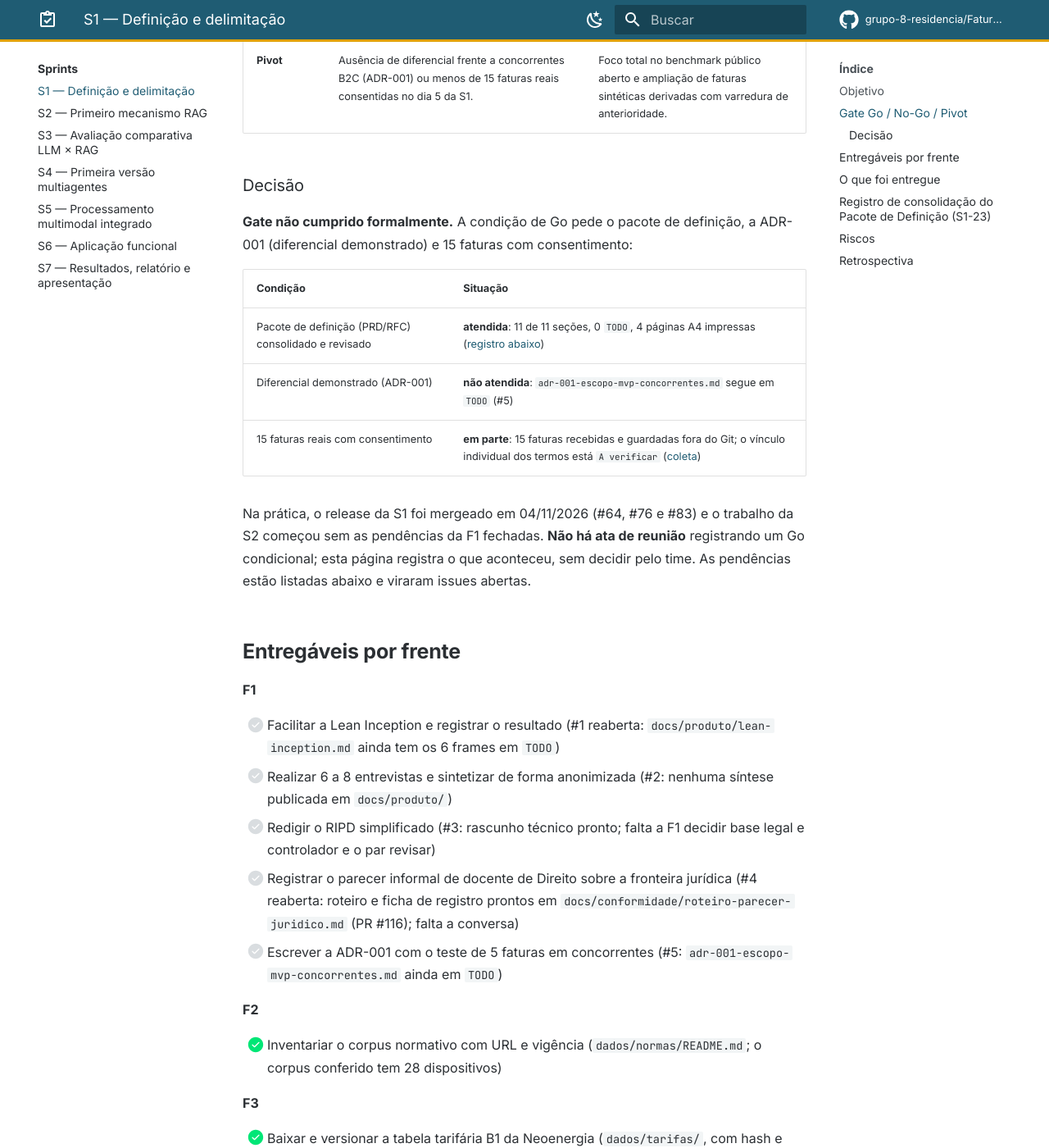
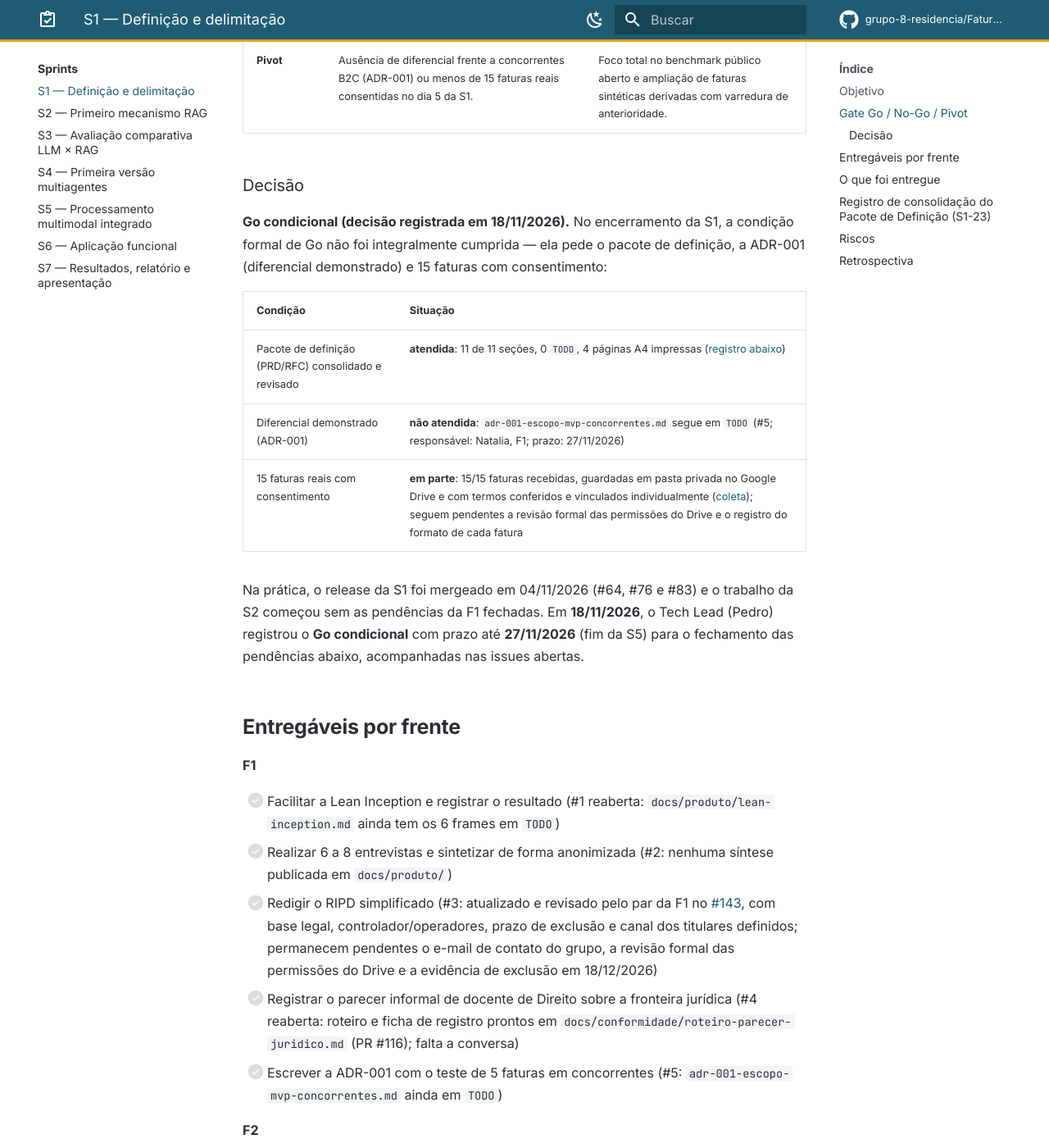
Before and after one commit to grupo-8-residencia/Fatura-Aberta, an MkDocs documentation site: the page built from docs/sprints/s1.md, in a window 1280 px wide and 1400 px high, scrolled down 1243 px. Shown: the whole window at 82% size. Built offline with MkDocs 1.6.1 and Material for MkDocs 9.7.7, drawn with Linux system fonts in a browser that asks for light colours; plug-ins that fetch from the network failed and are left out; comment, search, counter and statistics services are not loaded; some of the changed text lies outside the part shown.

Commit message:
docs(s1): alinha status do gate, coleta e RIPD no PR #170
Updated the Go condition and deliverables for S1 with additional details on requirements and responsibilities.

```diff
--- a/docs/sprints/s1.md
+++ b/docs/sprints/s1.md
@@ -27,18 +27,19 @@ Definir e delimitar o escopo técnico, regulatório e de produto do **Fatura Abe
 
 ### Decisão
 
-**Gate não cumprido formalmente.** A condição de Go pede o pacote de definição, a ADR-001 (diferencial
-demonstrado) e 15 faturas com consentimento:
+**Go condicional (decisão registrada em 18/11/2026).** No encerramento da S1, a condição formal de Go não
+foi integralmente cumprida — ela pede o pacote de definição, a ADR-001 (diferencial demonstrado) e 15
+faturas com consentimento:
 
 | Condição | Situação |
 |---|---|
 | Pacote de definição (PRD/RFC) consolidado e revisado | **atendida**: 11 de 11 seções, 0 `TODO`, 4 páginas A4 impressas ([registro abaixo](#registro-de-consolidacao-do-pacote-de-definicao-s1-23)) |
-| Diferencial demonstrado (ADR-001) | **não atendida**: `adr-001-escopo-mvp-concorrentes.md` segue em `TODO` (#5) |
-| 15 faturas reais com consentimento | **em parte**: 15 faturas recebidas e guardadas fora do Git; o vínculo individual dos termos está `A verificar` ([coleta](../produto/coleta-faturas.md)) |
+| Diferencial demonstrado (ADR-001) | **não atendida**: `adr-001-escopo-mvp-concorrentes.md` segue em `TODO` (#5; responsável: Natalia, F1; prazo: 27/11/2026) |
+| 15 faturas reais com consentimento | **em parte**: 15/15 faturas recebidas, guardadas em pasta privada no Google Drive e com termos conferidos e vinculados individualmente ([coleta](../produto/coleta-faturas.md)); seguem pendentes a revisão formal das permissões do Drive e o registro do formato de cada fatura |
 
 Na prática, o release da S1 foi mergeado em 04/11/2026 (#64, #76 e #83) e o trabalho da S2 começou sem as
-pendências da F1 fechadas. **Não há ata de reunião** registrando um Go condicional; esta página registra o
-que aconteceu, sem decidir pelo time. As pendências estão listadas abaixo e viraram issues abertas.
+pendências da F1 fechadas. Em **18/11/2026**, o Tech Lead (Pedro) registrou o **Go condicional** com prazo
+até **27/11/2026** (fim da S5) para o fechamento das pendências abaixo, acompanhadas nas issues abertas.
 
 ## Entregáveis por frente
 
@@ -46,7 +47,7 @@ que aconteceu, sem decidir pelo time. As pendências estão listadas abaixo e vi
 
 - [ ] Facilitar a Lean Inception e registrar o resultado (#1 reaberta: `docs/produto/lean-inception.md` ainda tem os 6 frames em `TODO`)
 - [ ] Realizar 6 a 8 entrevistas e sintetizar de forma anonimizada (#2: nenhuma síntese publicada em `docs/produto/`)
-- [ ] Redigir o RIPD simplificado (#3: rascunho técnico pronto; falta a F1 decidir base legal e controlador e o par revisar)
+- [ ] Redigir o RIPD simplificado (#3: atualizado e revisado pelo par da F1 no [#143](https://github.com/grupo-8-residencia/Fatura-Aberta/pull/143), com base legal, controlador/operadores, prazo de exclusão e canal dos titulares definidos; permanecem pendentes o e-mail de contato do grupo, a revisão formal das permissões do Drive e a evidência de exclusão em 18/12/2026)
 - [ ] Registrar o parecer informal de docente de Direito sobre a fronteira jurídica (#4 reaberta: roteiro e ficha de registro prontos em `docs/conformidade/roteiro-parecer-juridico.md` (PR #116); falta a conversa)
 - [ ] Escrever a ADR-001 com o teste de 5 faturas em concorrentes (#5: `adr-001-escopo-mvp-concorrentes.md` ainda em `TODO`)
 
@@ -72,7 +73,7 @@ que aconteceu, sem decidir pelo time. As pendências estão listadas abaixo e vi
 
 **transversal**
 
-- [ ] Coletar pelo menos 15 faturas reais com termo de consentimento (15 recebidas; o vínculo individual do consentimento está `A verificar`, ver [coleta](../produto/coleta-faturas.md))
+- [ ] Coletar pelo menos 15 faturas reais com termo de consentimento (15/15 recebidas, com termos conferidos e vinculados individualmente; pendentes a revisão formal das permissões do Drive e o registro do formato de cada fatura, ver [coleta](../produto/coleta-faturas.md))
 - [x] Escrever a seção Cenário escolhido do pacote de definição
 - [x] Escrever a seção Problema do pacote de definição
 - [x] Montar o mapa de stakeholders do pacote de definição
@@ -111,9 +112,11 @@ que aconteceu, sem decidir pelo time. As pendências estão listadas abaixo e vi
 
 !!! warning "Gate da S1: Go condicional (decisão de 18/11/2026)"
     A condição de Go pede a ADR-001 (diferencial demonstrado) e as 15 faturas **com consentimento
-    conferido**. A ADR-001 segue pendente (#5) e a conferência final do consentimento também. Decisão
-    registrada pelo Tech Lead (Pedro) em 18/11/2026: **Go condicional**, com prazo até **27/11/2026** (fim
-    da S5) para a F1 entregar a ADR-001 concluída e a conferência final do consentimento. As issues abertas
+    conferido**. A ADR-001 segue pendente (#5); nas 15 faturas, a F1 concluiu o vínculo e a conferência
+    dos termos (15/15), restando a revisão formal das permissões da pasta privada no Drive e o registro
+    do formato de cada fatura ([coleta](../produto/coleta-faturas.md)). Decisão registrada pelo Tech Lead
+    (Pedro) em 18/11/2026: **Go condicional**, com prazo até **27/11/2026** (fim da S5) para a F1
+    entregar a ADR-001 concluída e fechar as pendências finais da coleta e do RIPD. As issues abertas
     da F1 (#3, #4 e #5) e a #9 da F4 seguem com esse prazo.
 
 ## Riscos
```
